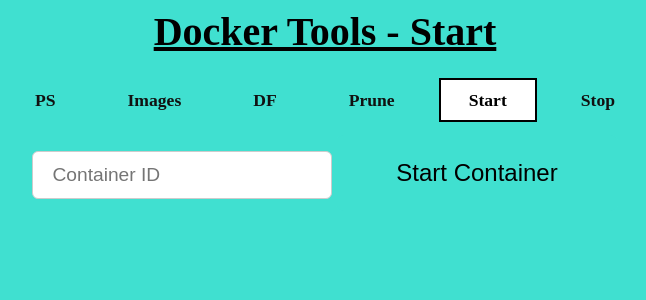
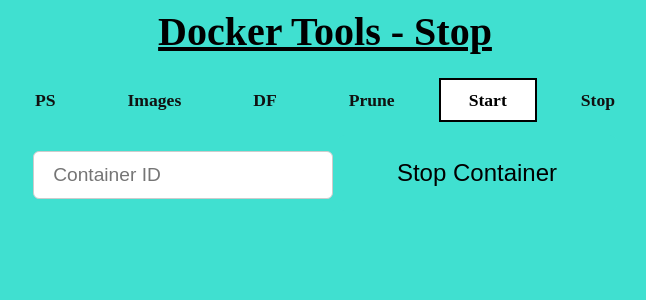
Before and after one commit to hthomas222/docker_tool_frontend, a Flask app: page /start in a window 1280 px wide. Shown: the top 300 px of the page, without its empty margins (315-961 px from the left). Run offline with Flask 3, Linux system fonts and the light colour scheme.

Commit message:
Update start.html

```diff
--- a/templates/start.html
+++ b/templates/start.html
@@ -98,7 +98,7 @@ input[type="text"] {
 
     </style>
   <body>
-    <H1>Docker Tools - Start</H1>
+    <H1>Docker Tools - Stop</H1>
     <ul class="nav nav-tabs">
     <li class="nav-item">
     <a href="{{ url_for('index') }}" class="nav-link {% if active_page == 'index' %}active{% endif %}">PS</a>
@@ -124,7 +124,7 @@ input[type="text"] {
 <div class="center-container">
   <form method="post">
     <input type="text" name="container_id" placeholder="Container ID" required />
-    <button type="submit" class="big-button">Start Container</button>
+    <button type="submit" class="big-button">Stop Container</button>
   </form>
 </div>
 
```
